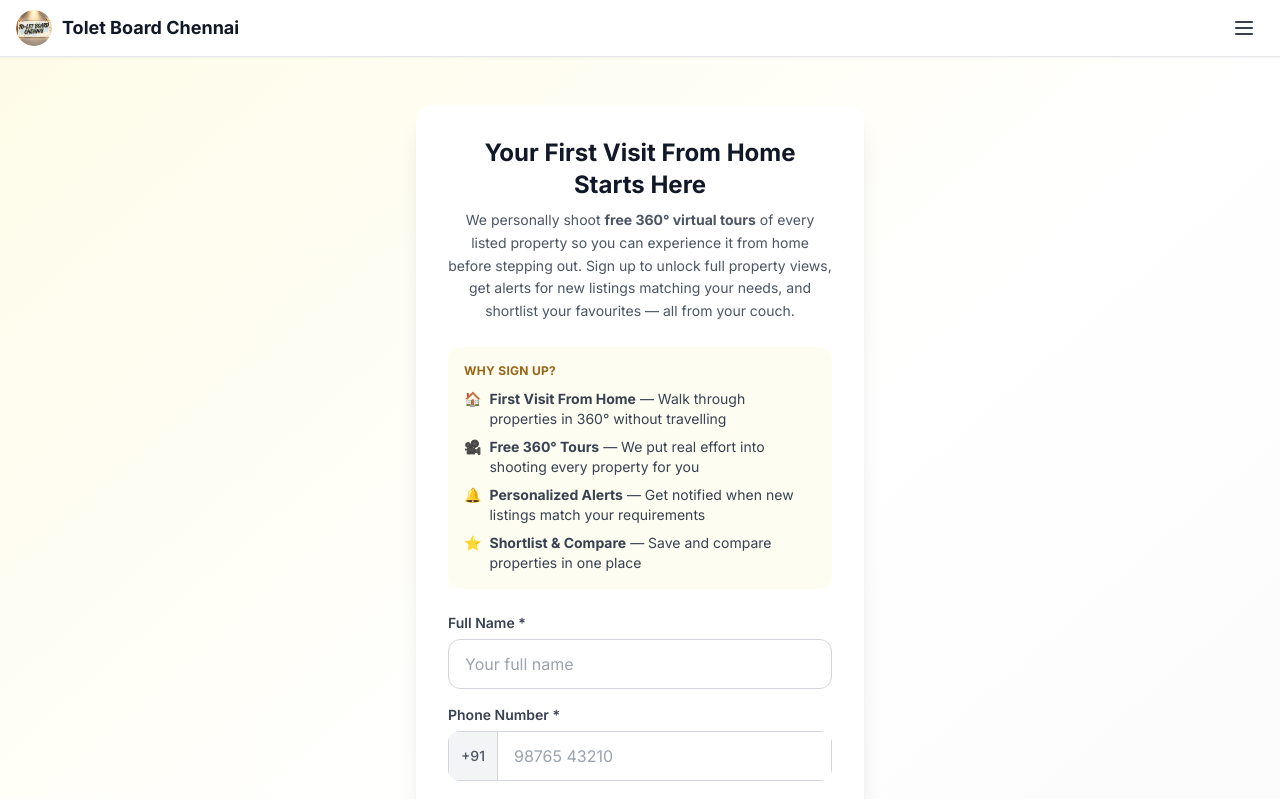
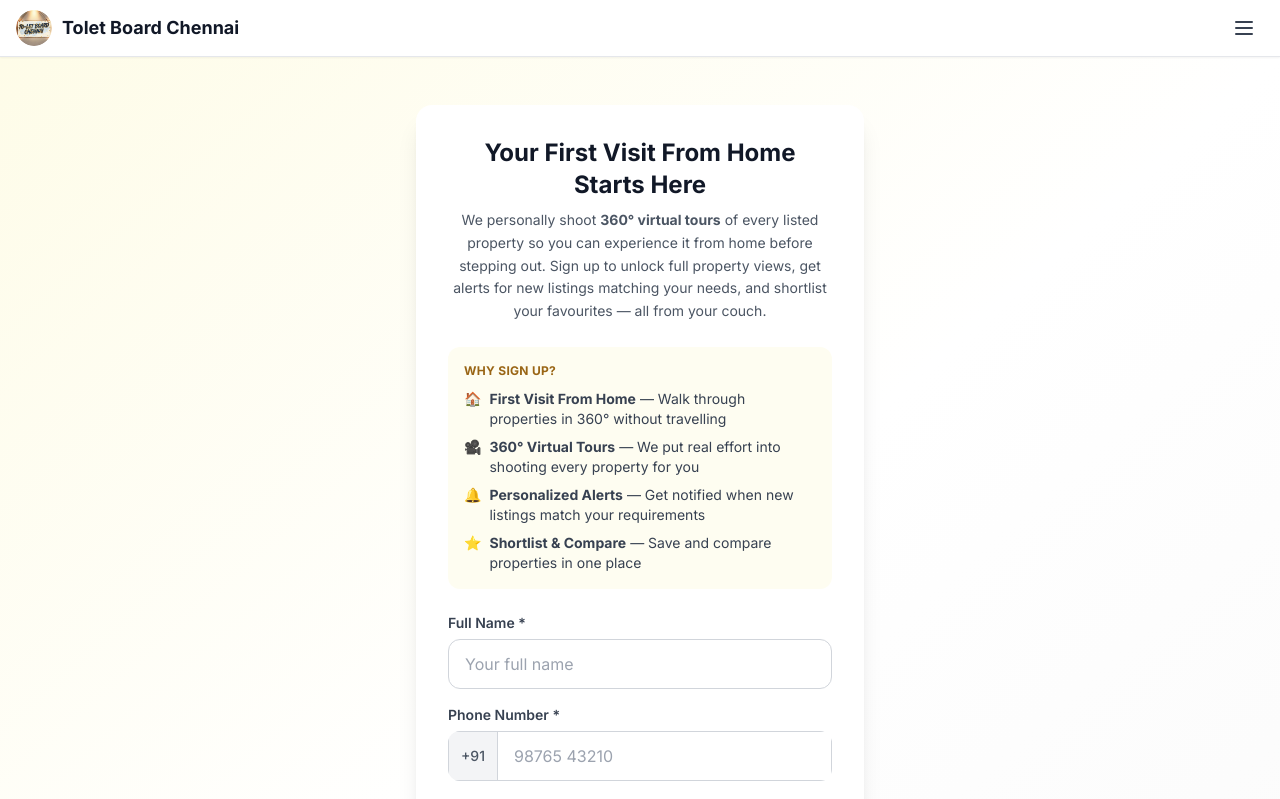
Before and after one commit to aphidsgroup/toletboardchennai, a Next.js app: page /register in a window 1280 px wide. Shown: the top 799 px of the page. Built offline with nearby package versions, Linux system fonts and the light colour scheme; no server answers.

Commit message:
Remove free from signup page copy, emphasize effort behind 360 tours

```diff
--- a/app/register/page.tsx
+++ b/app/register/page.tsx
@@ -230,7 +230,7 @@ export default function RegisterPage() {
                             Your First Visit From Home Starts Here
                         </h1>
                         <p className="text-sm text-gray-600 dark:text-gray-400 leading-relaxed">
-                            We personally shoot <strong>free 360° virtual tours</strong> of every listed property so you can experience it from home before stepping out. Sign up to unlock full property views, get alerts for new listings matching your needs, and shortlist your favourites — all from your couch.
+                            We personally shoot <strong>360° virtual tours</strong> of every listed property so you can experience it from home before stepping out. Sign up to unlock full property views, get alerts for new listings matching your needs, and shortlist your favourites — all from your couch.
                         </p>
                     </div>
 
@@ -244,7 +244,7 @@ export default function RegisterPage() {
                             </li>
                             <li className="flex items-start gap-2">
                                 <span className="flex-shrink-0">🎥</span>
-                                <span><strong>Free 360° Tours</strong> — We put real effort into shooting every property for you</span>
+                                <span><strong>360° Virtual Tours</strong> — We put real effort into shooting every property for you</span>
                             </li>
                             <li className="flex items-start gap-2">
                                 <span className="flex-shrink-0">🔔</span>
```
